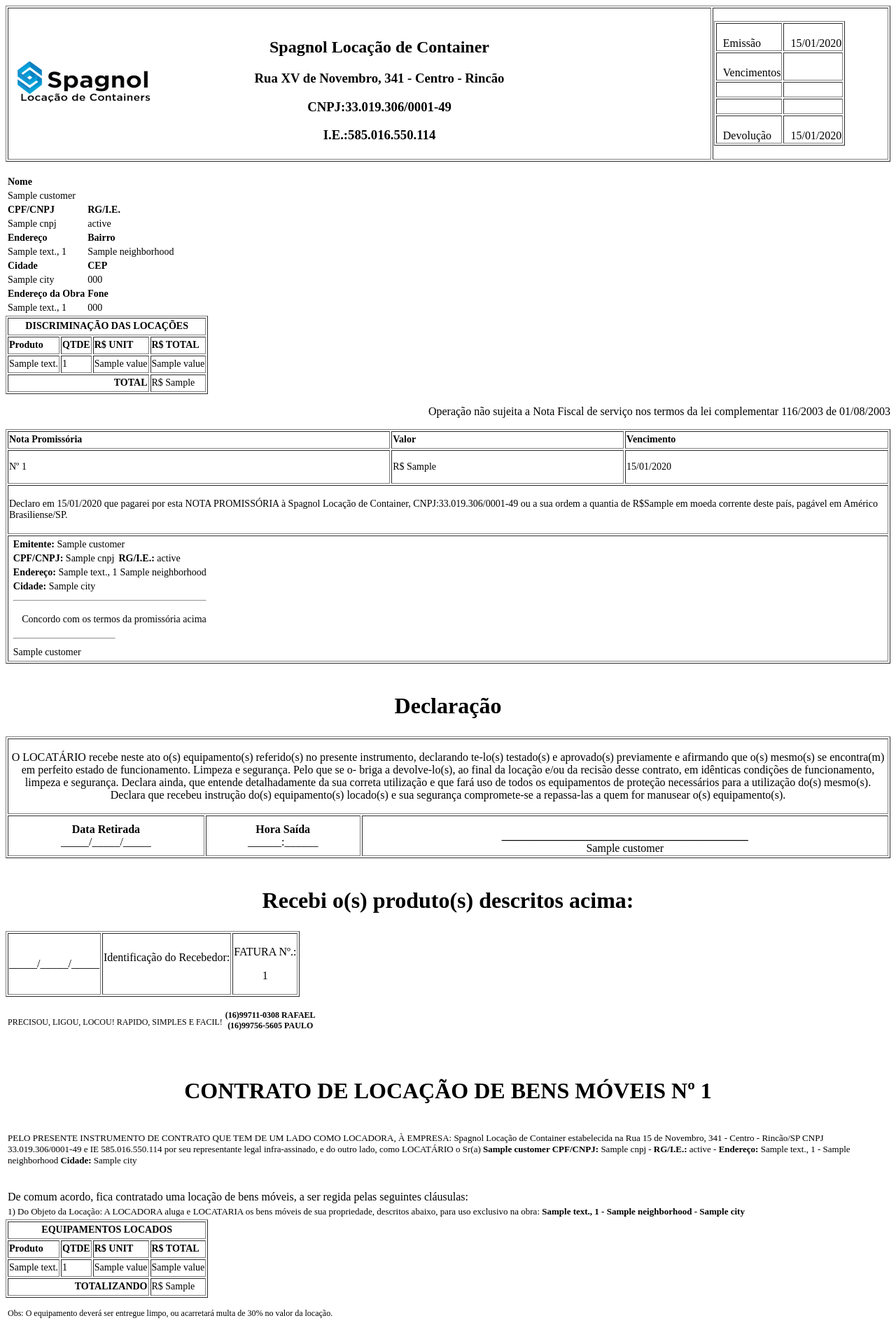
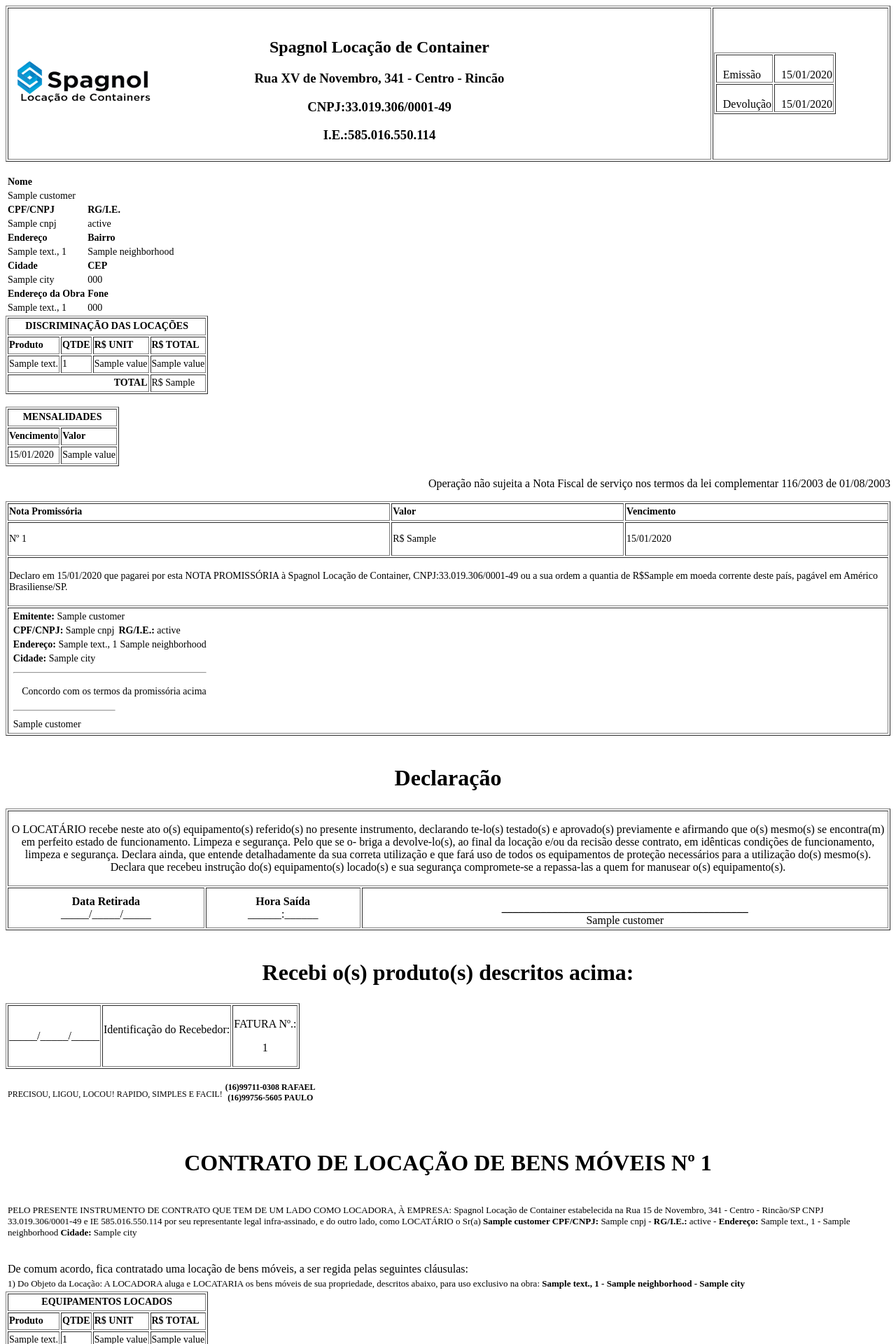
Before and after one commit to elciorodrigo/base, a Django app: template crm/templates/contract.html in a window 1280 px wide. Shown: the top 1920 px of the page at 70% size. Run offline with Django 3.2, Linux system fonts and the light colour scheme; the template is opened without the code that fills it: most values are stand-ins (such as "Sample title", 1, 10 or a date in 2020).

Commit message:
Alteração contrato pdf

```diff
--- a/crm/models.py
+++ b/crm/models.py
@@ -225,6 +225,9 @@
         else:
             return 0
 
+    def get_pay_orders(self):
+        return PayOrder.objects.filter(work=self)
+
     class Meta:
         db_table = 'work'
 
--- a/crm/templates/contract.html
+++ b/crm/templates/contract.html
@@ -24,22 +24,10 @@
                     </tr>
                 </table>
                 <td width="20%">
-                    <table border="1">
+                    <table border="1" style="height: 70px">
                         <tr>
                             <td><br>&nbsp;&nbsp;Emissão</td>
                             <td><br>&nbsp;&nbsp;{{ work.crated_date|date:'d/m/Y' }}</td>
-                        </tr>
-                        <tr>
-                            <td><br>&nbsp;&nbsp;Vencimentos</td>
-                            <td><br></td>
-                        </tr>
-                        <tr>
-                            <td><br></td>
-                            <td><br></td>
-                        </tr>
-                        <tr>
-                            <td><br></td>
-                            <td><br></td>
                         </tr>
                         <tr>
                             <td><br>&nbsp;&nbsp;Devolução</td>
@@ -96,6 +84,7 @@
             </tr>
             </tbody>
         </table>
+
         <table class="table" border="1" style="font-size: 14px">
             <tbody>
             <tr style="height: 25px;margin-left: 0.2em">
@@ -122,6 +111,26 @@
             </tr>
             </tbody>
         </table>
+        <br>
+        <table class="table" border="1" style="font-size: 14px;">
+            <tbody>
+            <tr style="height: 25px;margin-left: 0.2em">
+                <td colspan="2" align="center"><b>MENSALIDADES</b></td>
+            </tr>
+            <tr style="height: 25px;margin-left: 0.2em">
+                <td><b>Vencimento</b></td>
+                <td><b>Valor</b></td>
+            </tr>
+            {% for p in work.get_pay_orders %}
+            <tr style="height: 25px;margin-left: 0.2em">
+                <td>{{ p.due_date|date:'d/m/Y' }}</td>
+                <td>{{ p.value }}</td>
+            </tr>
+            {% endfor %}
+
+            </tbody>
+        </table>
+
         <p align="right">Operação não sujeita a Nota Fiscal de serviço nos termos da lei complementar 116/2003 de 01/08/2003</p>
         <table border="1" style="font-size: 14px;">
             <TR style="height: 25px;margin-left: 0.2em">
```
